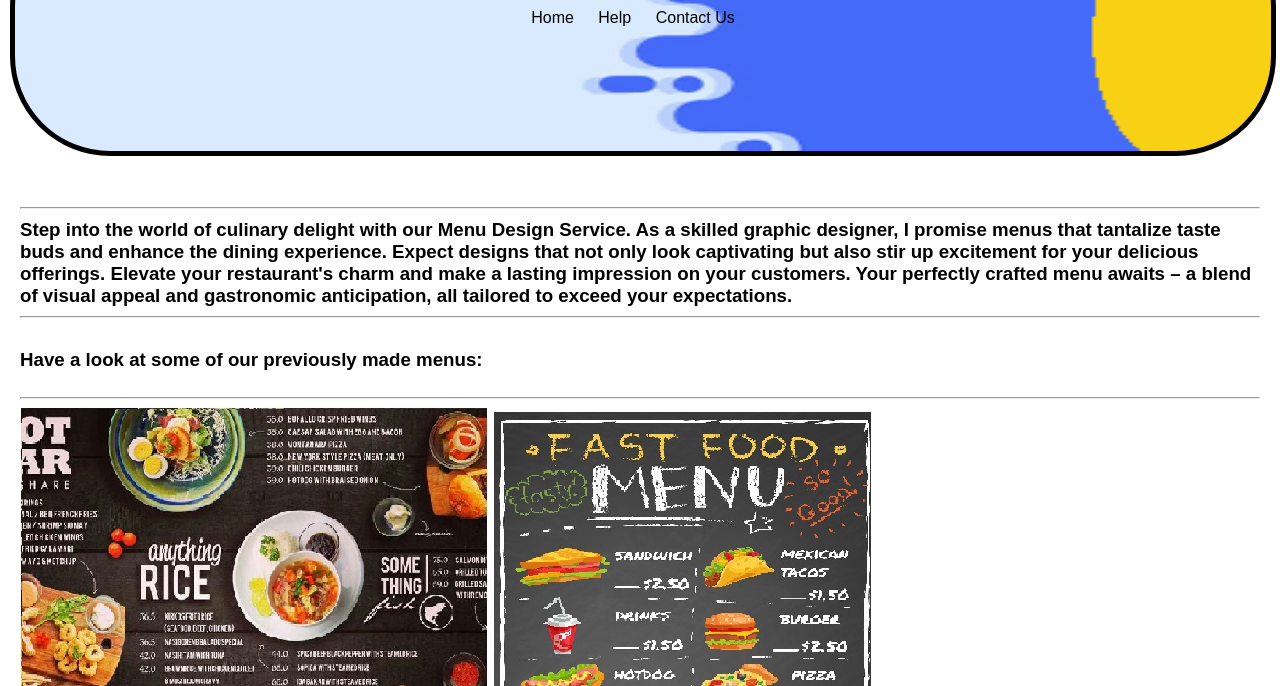
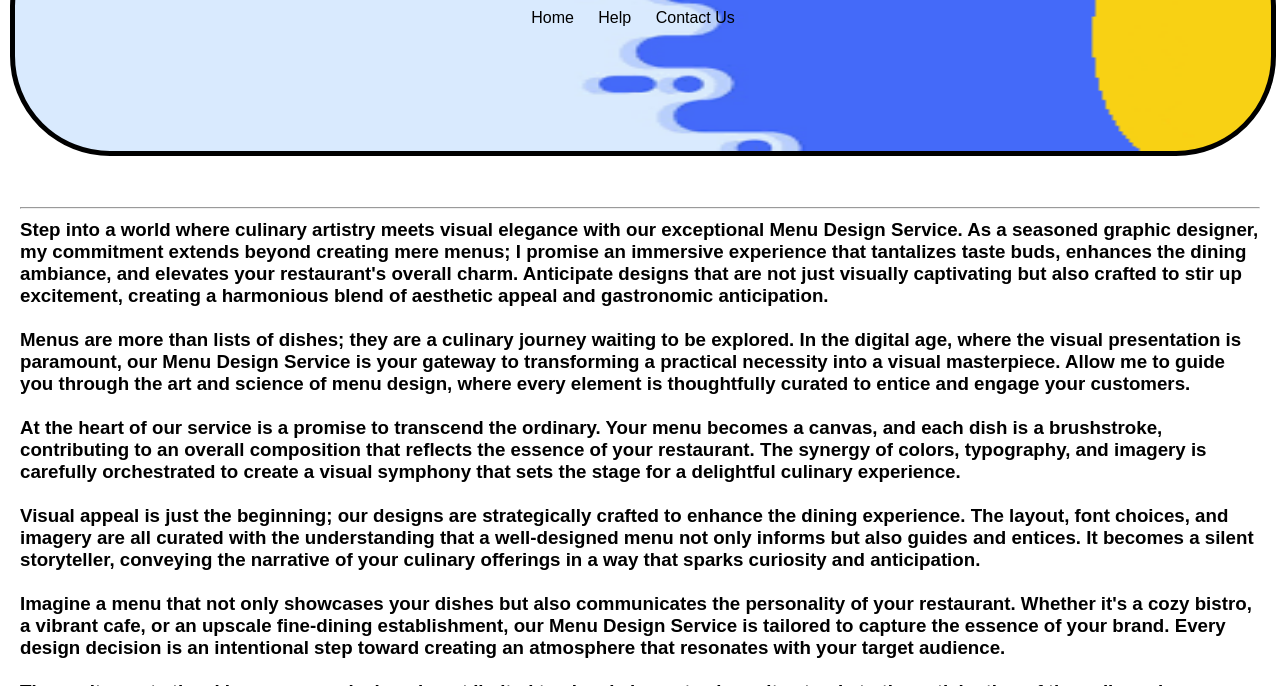
Before and after one commit to shoponlineinc/home, a plain HTML site: page menu.html in a window 1280 px wide. Shown: the part 114-800 px from the top of the page. Drawn offline with Linux system fonts and the light colour scheme.

Commit message:
Update menu.html

```diff
--- a/menu.html
+++ b/menu.html
@@ -214,9 +214,26 @@ transform: scale(1.4);
 
   <main>
      <h3><br><hr>
-
-Step into the world of culinary delight with our Menu Design Service. As a skilled graphic designer, I promise menus that tantalize taste buds and enhance the dining experience. Expect designs that not only look captivating but also stir up excitement for your delicious offerings. Elevate your restaurant's charm and make a lasting impression on your customers. Your perfectly crafted menu awaits – a blend of visual appeal and gastronomic anticipation, all tailored to exceed your expectations.
-<br><hr>
+Step into a world where culinary artistry meets visual elegance with our exceptional Menu Design Service. As a seasoned graphic designer, my commitment extends beyond creating mere menus; I promise an immersive experience that tantalizes taste buds, enhances the dining ambiance, and elevates your restaurant's overall charm. Anticipate designs that are not just visually captivating but also crafted to stir up excitement, creating a harmonious blend of aesthetic appeal and gastronomic anticipation.
+<br><BR>
+Menus are more than lists of dishes; they are a culinary journey waiting to be explored. In the digital age, where the visual presentation is paramount, our Menu Design Service is your gateway to transforming a practical necessity into a visual masterpiece. Allow me to guide you through the art and science of menu design, where every element is thoughtfully curated to entice and engage your customers.
+<br><BR>
+At the heart of our service is a promise to transcend the ordinary. Your menu becomes a canvas, and each dish is a brushstroke, contributing to an overall composition that reflects the essence of your restaurant. The synergy of colors, typography, and imagery is carefully orchestrated to create a visual symphony that sets the stage for a delightful culinary experience.
+<br><BR>
+Visual appeal is just the beginning; our designs are strategically crafted to enhance the dining experience. The layout, font choices, and imagery are all curated with the understanding that a well-designed menu not only informs but also guides and entices. It becomes a silent storyteller, conveying the narrative of your culinary offerings in a way that sparks curiosity and anticipation.
+<br><BR>
+Imagine a menu that not only showcases your dishes but also communicates the personality of your restaurant. Whether it's a cozy bistro, a vibrant cafe, or an upscale fine-dining establishment, our Menu Design Service is tailored to capture the essence of your brand. Every design decision is an intentional step toward creating an atmosphere that resonates with your target audience.
+<br><BR>
+The excitement stirred by our menu designs is not limited to visual elements alone; it extends to the anticipation of the culinary journey that lies ahead. Each dish is presented as a work of art, with carefully selected visuals and descriptions that evoke a sensorial experience before the first bite. The menu becomes a prelude to the gastronomic delights awaiting your patrons.
+<br><BR>
+In the competitive landscape of the restaurant industry, making a lasting impression is key. Our Menu Design Service becomes a powerful tool in your arsenal, allowing you to stand out in a crowded market. A well-designed menu not only attracts attention but also communicates professionalism, attention to detail, and a commitment to delivering an exceptional dining experience.
+<br><BR>
+Beyond the confines of traditional printed menus, our designs seamlessly transition into the digital realm. In an era where online visibility is crucial, our Menu Design Service ensures that your visual identity remains consistent across various platforms. From physical menus to digital displays and websites, the cohesive design language reinforces your brand image.
+<br><BR>
+The perfectly crafted menu is not just a list of dishes; it's an extension of your brand's story. It becomes a talking point, a conversation starter that engages your customers on a visual and emotional level. Our Menu Design Service is not about one-size-fits-all templates; it's about tailoring designs to align with your unique brand personality and culinary offerings.
+<br><BR>
+Elevate your restaurant's charm with a menu that transcends expectations. Our service is not just about graphic design; it's about creating an immersive experience that resonates with your customers. The perfectly crafted menu awaits—a culinary journey that begins with a visual masterpiece. Trust in our expertise to transform your menu into a work of art, and let every page tell the story of your restaurant's culinary prowess.
+	     <br><hr>
 
 <br> Have a look at some of our previously made menus:</h3><br><hr>
 <img src="assets/menu1.jpg" alt="Image description">
```
